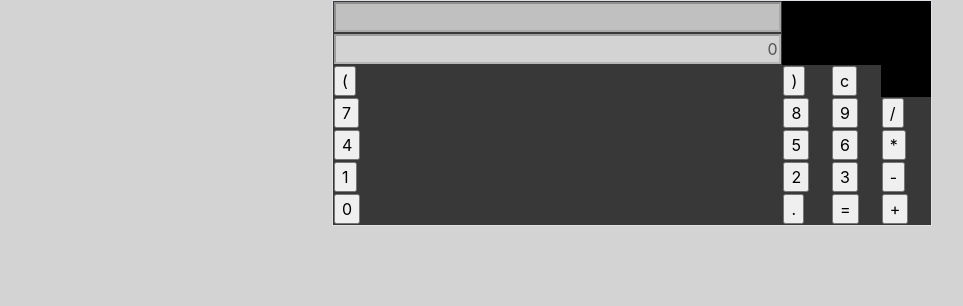
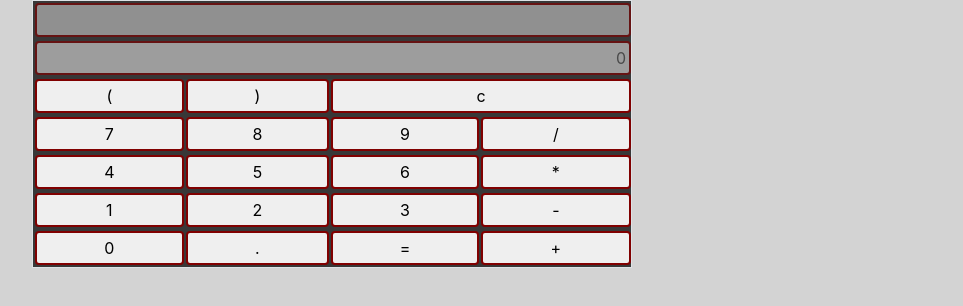
Before and after one commit to GaryLi1996/Calculator, a plain HTML site: page index.html in a window 1280 px wide. Shown: the whole page, without its empty margins (308-1271 px from the left). Drawn offline with nearby package versions, Linux system fonts and the light colour scheme.

Commit message:
Done
Double checking...

```diff
--- a/A2style.css
+++ b/A2style.css
@@ -24,32 +24,30 @@ tr,td{
 }
 .button{
   display: block;
-  -moz-border-radius: 25px;
-  -webkit-border-radius: 25px;
   background-color: lightgrey;
   font-style: helvetica;
-  padding: 5px;
+  padding: 25px;
   margin: 55px;
   width: 20px;
   height: 20px;
+}
+@media only screen and (max-width: 1000px){
+  *.btn{
+    width: 100%
+  }
+}
 
-}
 
 input:hover{
   background-color: silver;
 }
 
-.calculator{
-  margin-left: 50%;
-  margin-right: 50%;
-}
-@media only screen and (max-width: 600px){
-  table{
-    width: 100%;
-  }
-}
 .border{
   background-color: black;
   width: 600px;
-
 }
+.btn{
+  margin: 1px;
+  padding: 3px;
+  border: 2px solid maroon;
+}
--- a/index.html
+++ b/index.html
@@ -2,7 +2,10 @@
 <html>
 <head>
   <meta charset="utf-8"/>
-  <title>A Calculator application, similar to Google's</title>
+  <meta name="viewport" content="width=device-width, initial-scale=1.0">
+
+  <title>A Calculator application</title>
+
   <link rel="stylesheet" href="https://maxcdn.bootstrapcdn.com/bootstrap/4.0.0/css/bootstrap.min.css">
   <script src="https://code.jquery.com/jquery-3.2.1.slim.min.js"></script>
   <script src="https://cdnjs.cloudflare.com/ajax/libs/popper.js/1.12.9/umd/popper.min.js"></script>
@@ -11,29 +14,31 @@
   <script src="cal.js"></script>
   <link rel="stylesheet" type="text/css" href="A2style.css">
   <body>
-    <form name="cal" class="calculator">
-    <table class="border">
+    <form name="cal" class="calculator button">
+    <table class="border button" align="center">
       <tr>
-        <td>
-          <input class="result button" type="text" name="result" class="result" disabled>
+        <td colspan="4">
+          <input class="btn result" type="text" name="result" class="result" disabled>
         </td>
       </tr>
       <tr>
-        <td>
-          <input class="screen" type="text" name="screen" id="screen" value="0" disabled>
+        <td colspan="4">
+          <input class="btn screen" type="text" name="screen" id="screen" value="0" disabled>
         </td>
       </tr>
+
+
       <tr>
-        <td>
-          <input type="button" name="(" value="(" onclick="screenValue(value);">
+        <td colspan="1">
+          <input class="btn btn-block" type="button" name="(" value="(" onclick="screenValue(value);">
         </td>
 
-        <td>
-          <input type="button" name=")" value=")" onclick="screenValue(value);">
+        <td colspan="1">
+          <input class="btn btn-block" type="button" name=")" value=")" onclick="screenValue(value);">
         </td>
 
-        <td>
-          <input class="button" type="button" class="clear" name="c" value="c" onclick="screenValue(value);">
+        <td colspan="2">
+          <input class="button btn btn-block" type="button" class="clear" name="c" value="c" onclick="screenValue(value);">
         </td>
 
       </tr>
@@ -41,75 +46,75 @@
 
       <tr>
         <td>
-          <input class="button" type="button" name="7" value="7" onclick="screenValue(value);">
+          <input class="button btn btn-block" type="button" name="7" value="7" onclick="screenValue(value);">
         </td>
 
         <td>
-          <input class="button" type="button" name="8" value="8" onclick="screenValue(value);">
+          <input class="btn button btn-block" type="button" name="8" value="8" onclick="screenValue(value);">
         </td>
 
         <td>
-          <input class="button" type="button" name="9" value="9" onclick="screenValue(value);">
+          <input class="btn button btn-block" type="button" name="9" value="9" onclick="screenValue(value);">
         </td>
 
         <td>
-          <input class="button" type="button" name="division" value="/" onclick="screenValue(value);">
+          <input class="btn button btn-block" type="button" name="division" value="/" onclick="screenValue(value);">
         </td>
       </tr>
 
 
       <tr>
         <td>
-          <input class="button" type="button" name="4" value="4" onclick="screenValue(value);">
+          <input class="btn button btn-block" type="button" name="4" value="4" onclick="screenValue(value);">
         </td>
 
         <td>
-          <input class="button" type="button" name="5" value="5" onclick="screenValue(value);">
+          <input class="btn button btn-block" type="button" name="5" value="5" onclick="screenValue(value);">
         </td>
 
         <td>
-          <input class="button" type="button" name="6" value="6" onclick="screenValue(value);">
+          <input class="btn button btn-block" type="button" name="6" value="6" onclick="screenValue(value);">
         </td>
 
         <td>
-          <input class="button" type="button" name="times" value="*" onclick="screenValue(value);">
+          <input class="btn button btn-block" type="button" name="times" value="*" onclick="screenValue(value);">
         </td>
       </tr>
 
 
       <tr>
         <td>
-          <input class="button" type="button" name="1" value="1" onclick="screenValue(value);">
+          <input class="btn button btn-block" type="button" name="1" value="1" onclick="screenValue(value);">
         </td>
 
         <td>
-          <input class="button" type="button" name="2" value="2" onclick="screenValue(value);">
+          <input class="btn button btn-block" type="button" name="2" value="2" onclick="screenValue(value);">
         </td>
 
         <td
-        ><input class="button" type="button" name="3" value="3" onclick="screenValue(value);">
+        ><input class="btn button btn-block" type="button" name="3" value="3" onclick="screenValue(value);">
       </td>
 
         <td>
-          <input class="button" type="button" name="sub" value="-" onclick="screenValue(value);">
+          <input class="btn button btn-block" type="button" name="sub" value="-" onclick="screenValue(value);">
         </td>
       </tr>
 
       <tr>
         <td>
-          <input class="button" type="button" name="0" value="0" onclick="screenValue(value);">
+          <input class="btn button btn-block" type="button" name="0" value="0" onclick="screenValue(value);">
         </td>
 
         <td>
-          <input class="button" type="button" name="decimal" value="." onclick="screenValue(value);">
+          <input class="btn button btn-block" type="button" name="decimal" value="." onclick="screenValue(value);">
         </td>
 
         <td>
-          <input class="button" type="button" name="equals" value="=" onclick="ans();">
+          <input class="btn button btn-block" type="button" name="equals" value="=" onclick="ans();">
         </td>
 
         <td>
-          <input class="button" type="button" name="add" value="+" onclick="screenValue(value);">
+          <input class="button btn-block btn" type="button" name="add" value="+" onclick="screenValue(value);">
         </td>
       </tr>
     </table>
```
